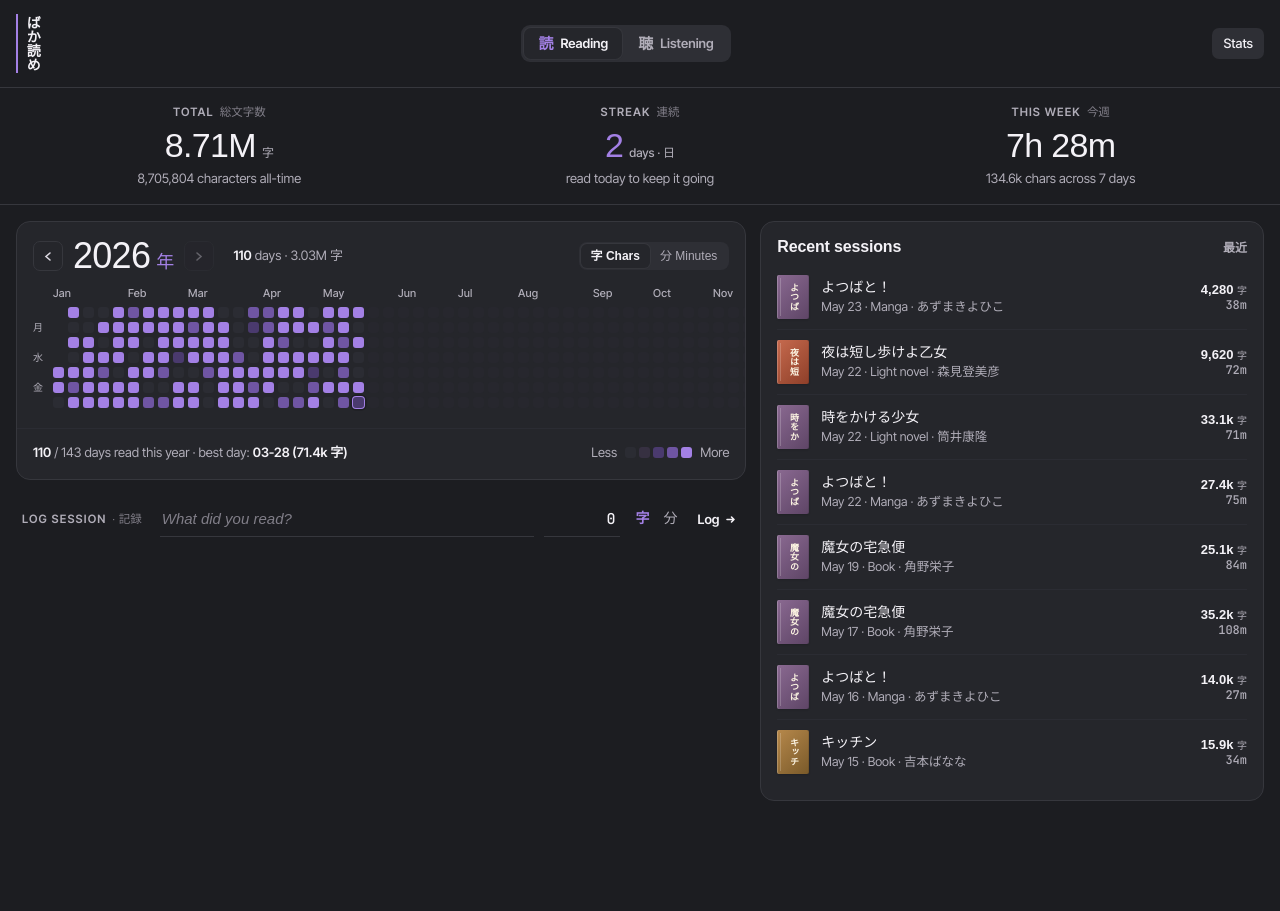
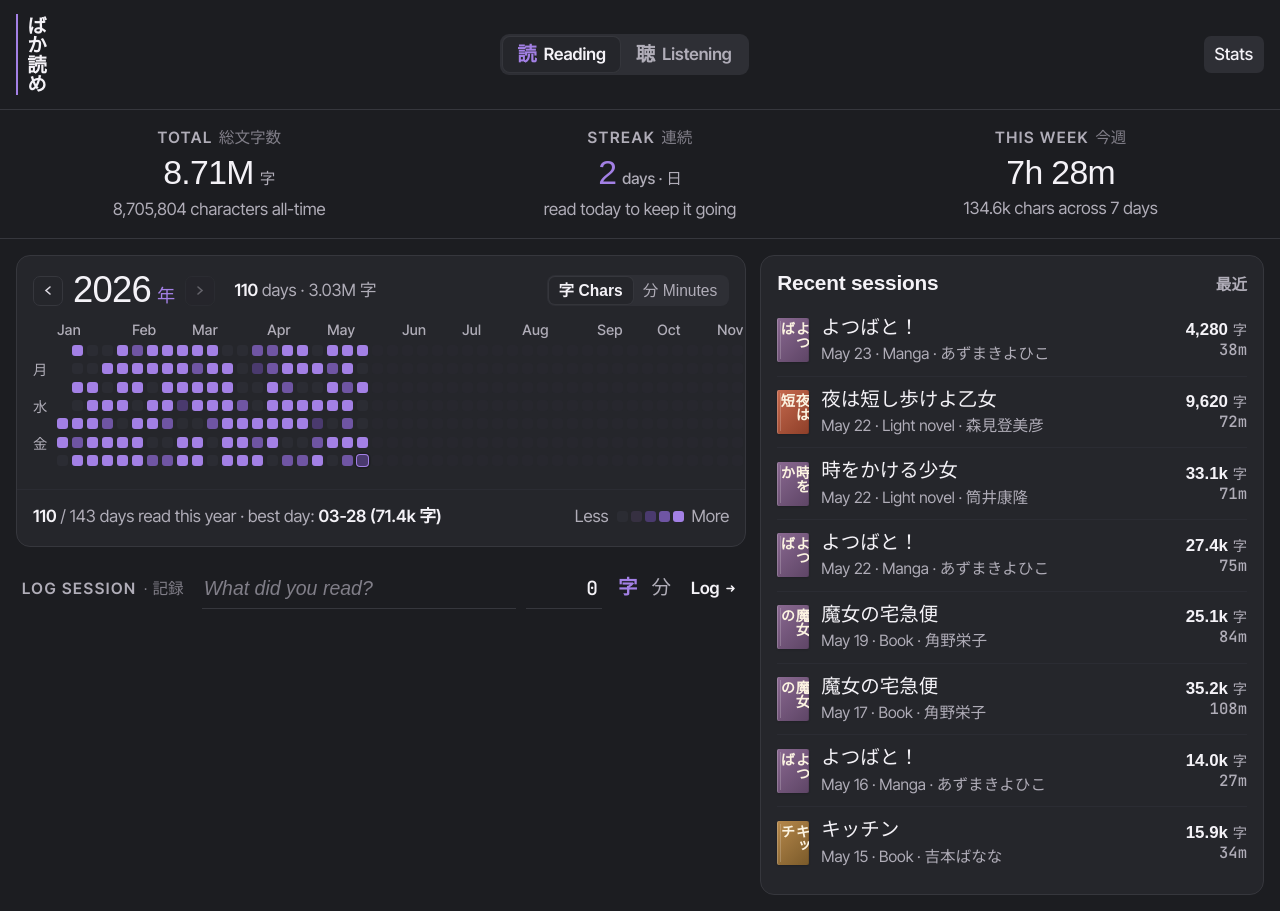
Before and after one commit to IchanP/baka-yome, a Next.js app: page / in a window 1280 px wide. Before the commit the page ends 817 px from the top, so only its background shows below. Built offline with nearby package versions, Linux system fonts and the light colour scheme; a web font is replaced by a local one.

Commit message:
css: tokenize font-size

```diff
--- a/app/globals.css
+++ b/app/globals.css
@@ -23,6 +23,17 @@
   --danger: #ef6f6f;
   /* Success — readable green on the dark surfaces. */
   --success: #5cc99a;
+
+  /* Type scale — one knob (--fs-scale) drives every text size. The two
+     display tokens grow at wider container widths via .sa-root overrides. */
+  --fs-scale: 1.3;
+  --fs-micro: calc(11px * var(--fs-scale));
+  --fs-xs: calc(12px * var(--fs-scale));
+  --fs-sm: calc(13px * var(--fs-scale));
+  --fs-base: calc(15px * var(--fs-scale));
+  --fs-md: calc(16px * var(--fs-scale));
+  --fs-display: calc(26px * var(--fs-scale));
+  --fs-display-lg: calc(28px * var(--fs-scale));
 
   /* Default accent — reading (purple). Library pages inherit this. */
   --accent: #a380e5;
@@ -107,6 +118,8 @@ input[type="number"]::-webkit-inner-spin-button {
     --pad: 28px;
     --gap: 18px;
     --radius: 16px;
+    --fs-display: calc(30px * var(--fs-scale));
+    --fs-display-lg: calc(36px * var(--fs-scale));
   }
 }
 
@@ -114,6 +127,7 @@ input[type="number"]::-webkit-inner-spin-button {
   .sa-root {
     --pad: 48px;
     --gap: 22px;
+    --fs-display: calc(34px * var(--fs-scale));
   }
 }
 
@@ -129,7 +143,7 @@ input[type="number"]::-webkit-inner-spin-button {
 }
 
 .sa-eyebrow {
-  font-size: 11.5px;
+  font-size: var(--fs-xs);
   letter-spacing: 0.1em;
   text-transform: uppercase;
   color: var(--mute);
@@ -178,7 +192,7 @@ input[type="number"]::-webkit-inner-spin-button {
 .sa-logo-spine {
   font-family: var(--font-serif-ja), serif;
   font-weight: 700;
-  font-size: 14px;
+  font-size: var(--fs-base);
   line-height: 1.05;
   color: var(--ink);
   writing-mode: vertical-rl;
@@ -192,7 +206,7 @@ input[type="number"]::-webkit-inner-spin-button {
 .sa-nav {
   display: flex;
   gap: 4px;
-  font-size: 13px;
+  font-size: var(--fs-sm);
 }
 
 .sa-nav span {
@@ -227,7 +241,7 @@ input[type="number"]::-webkit-inner-spin-button {
   border: none;
   background: transparent;
   font-weight: 600;
-  font-size: 13px;
+  font-size: var(--fs-sm);
   line-height: 1;
   color: var(--mute);
   padding: 8px 14px;
@@ -254,7 +268,7 @@ input[type="number"]::-webkit-inner-spin-button {
 
 .sa-mode button .k {
   font-family: var(--font-serif-ja), serif;
-  font-size: 15px;
+  font-size: var(--fs-base);
   font-weight: 600;
   line-height: 1;
 }
@@ -307,40 +321,28 @@ input[type="number"]::-webkit-inner-spin-button {
   letter-spacing: -0.02em;
   line-height: 1;
   color: var(--ink);
-  font-size: 26px;
+  font-size: var(--fs-display);
 }
 
 .sa-stat-num.accent {
   color: var(--accent);
 }
 
-@container (min-width: 720px) {
-  .sa-stat-num {
-    font-size: 30px;
-  }
-}
-
-@container (min-width: 1100px) {
-  .sa-stat-num {
-    font-size: 34px;
-  }
-}
-
 .sa-stat-unit {
-  font-size: 12px;
+  font-size: var(--fs-xs);
   color: var(--mute);
   font-weight: 500;
 }
 
 .sa-stat-sub {
-  font-size: 12.5px;
+  font-size: var(--fs-xs);
   color: var(--mute);
   margin-top: 6px;
 }
 
 @container (min-width: 720px) {
   .sa-stat-sub {
-    font-size: 13px;
+    font-size: var(--fs-sm);
     margin-top: 7px;
   }
 }
@@ -399,7 +401,7 @@ input[type="number"]::-webkit-inner-spin-button {
   margin: 0;
   font-family: var(--font-serif-ja), serif;
   font-weight: 500;
-  font-size: 28px;
+  font-size: var(--fs-display-lg);
   line-height: 1;
   color: var(--ink);
   letter-spacing: -0.02em;
@@ -412,14 +414,8 @@ input[type="number"]::-webkit-inner-spin-button {
   font-size: 0.5em;
 }
 
-@container (min-width: 720px) {
-  .sa-year-nav h2 {
-    font-size: 36px;
-  }
-}
-
 .sa-year-summary {
-  font-size: 13px;
+  font-size: var(--fs-sm);
   color: var(--mute);
   margin-left: 10px;
   display: none;
@@ -471,7 +467,7 @@ input[type="number"]::-webkit-inner-spin-button {
   background: transparent;
   font-family: var(--font-serif-ja), serif;
   font-weight: 500;
-  font-size: 12px;
+  font-size: var(--fs-xs);
   line-height: 1;
   color: var(--mute);
   padding: 6px 10px;
@@ -531,7 +527,7 @@ input[type="number"]::-webkit-inner-spin-button {
 .sa-yh-month {
   font-family: var(--font-sans), sans-serif;
   font-weight: 500;
-  font-size: 10px;
+  font-size: var(--fs-micro);
   line-height: 1;
   color: var(--mute);
   letter-spacing: 0.02em;
@@ -544,7 +540,7 @@ input[type="number"]::-webkit-inner-spin-button {
 .sa-yh-dow {
   font-family: var(--font-serif-ja), serif;
   font-weight: 500;
-  font-size: 10px;
+  font-size: var(--fs-micro);
   line-height: 1;
   color: var(--mute);
   padding-right: 6px;
@@ -595,10 +591,6 @@ input[type="number"]::-webkit-inner-spin-button {
   .sa-yh-cell {
     border-radius: 2.5px;
   }
-
-  .sa-yh-month {
-    font-size: 11px;
-  }
 }
 
 @container (min-width: 1100px) {
@@ -617,7 +609,7 @@ input[type="number"]::-webkit-inner-spin-button {
   justify-content: space-between;
   align-items: center;
   padding: 14px var(--pad) var(--pad);
-  font-size: 13px;
+  font-size: var(--fs-sm);
   color: var(--mute);
   flex-wrap: wrap;
   gap: 10px;
@@ -659,7 +651,7 @@ input[type="number"]::-webkit-inner-spin-button {
   margin: 0;
   font-family: var(--font-serif-ja), serif;
   font-weight: 600;
-  font-size: 16px;
+  font-size: var(--fs-md);
   line-height: 1.1;
   color: var(--ink);
   letter-spacing: -0.01em;
@@ -669,7 +661,7 @@ input[type="number"]::-webkit-inner-spin-button {
   font-family: var(--font-serif-ja), serif;
   letter-spacing: 0;
   text-transform: none;
-  font-size: 12px;
+  font-size: var(--fs-xs);
   color: var(--mute);
   font-weight: 600;
 }
@@ -703,7 +695,7 @@ input[type="number"]::-webkit-inner-spin-button {
   color: #fff;
   font-family: var(--font-serif-ja), serif;
   font-weight: 600;
-  font-size: 9px;
+  font-size: var(--fs-micro);
   line-height: 1.05;
   writing-mode: vertical-rl;
   text-orientation: upright;
@@ -731,7 +723,7 @@ input[type="number"]::-webkit-inner-spin-button {
 .sa-sess-title {
   font-family: var(--font-sans), sans-serif;
   font-weight: 500;
-  font-size: 14px;
+  font-size: var(--fs-base);
   line-height: 1.25;
   color: var(--ink);
   overflow: hidden;
@@ -740,7 +732,7 @@ input[type="number"]::-webkit-inner-spin-button {
 }
 
 .sa-sess-meta {
-  font-size: 12.5px;
+  font-size: var(--fs-xs);
   color: var(--mute);
   margin-top: 3px;
   overflow: hidden;
@@ -755,21 +747,21 @@ input[type="number"]::-webkit-inner-spin-button {
 .sa-sess-chars {
   font-family: var(--font-serif-ja), serif;
   font-weight: 600;
-  font-size: 13px;
+  font-size: var(--fs-sm);
   line-height: 1;
   color: var(--ink);
 }
 
 .sa-sess-chars .unit {
   color: var(--mute);
-  font-size: 10px;
+  font-size: var(--fs-micro);
   font-weight: 400;
 }
 
 .sa-sess-mins {
   font-family: var(--font-mono), monospace;
   font-weight: 500;
-  font-size: 12px;
+  font-size: var(--fs-xs);
   line-height: 1;
   color: var(--mute);
   margin-top: 3px;
@@ -793,7 +785,7 @@ input[type="number"]::-webkit-inner-spin-button {
 }
 
 .sa-log-eyebrow {
-  font-size: 11.5px;
+  font-size: var(--fs-xs);
   letter-spacing: 0.1em;
   text-transform: uppercase;
   color: var(--mute);
@@ -835,7 +827,7 @@ input[type="number"]::-webkit-inner-spin-button {
 }
 
 .sa-log-error {
-  font-size: 12px;
+  font-size: var(--fs-xs);
   font-weight: 500;
   color: var(--danger);
 }
@@ -860,7 +852,7 @@ input[type="number"]::-webkit-inner-spin-button {
   color: var(--ink);
   font-family: var(--font-serif-ja), serif;
   font-weight: 500;
-  font-size: 15px;
+  font-size: var(--fs-base);
   line-height: 1.2;
   transition: border-color 0.15s;
 }
@@ -886,7 +878,7 @@ input[type="number"]::-webkit-inner-spin-button {
   color: var(--ink);
   font-family: var(--font-mono), monospace;
   font-weight: 500;
-  font-size: 15px;
+  font-size: var(--fs-base);
   line-height: 1.2;
   text-align: right;
   font-variant-numeric: tabular-nums;
@@ -912,7 +904,7 @@ input[type="number"]::-webkit-inner-spin-button {
   cursor: pointer;
   font-family: var(--font-serif-ja), serif;
   font-weight: 500;
-  font-size: 14px;
+  font-size: var(--fs-base);
   line-height: 1;
   padding: 6px 6px;
   border-radius: 4px;
@@ -928,7 +920,7 @@ input[type="number"]::-webkit-inner-spin-button {
   color: var(--accent);
   font-family: var(--font-serif-ja), serif;
   font-weight: 600;
-  font-size: 14px;
+  font-size: var(--fs-base);
   line-height: 1;
   padding: 6px 4px;
   display: inline-flex;
@@ -943,7 +935,7 @@ input[type="number"]::-webkit-inner-spin-button {
   cursor: pointer;
   font-family: var(--font-sans), sans-serif;
   font-weight: 600;
-  font-size: 13px;
+  font-size: var(--fs-sm);
   line-height: 1;
   padding: 8px 4px;
   display: inline-flex;
@@ -987,7 +979,7 @@ input[type="number"]::-webkit-inner-spin-button {
   color: #1c1d21;
   font-family: var(--font-sans), sans-serif;
   font-weight: 600;
-  font-size: 15px;
+  font-size: var(--fs-base);
   line-height: 1.35;
   box-shadow: 0 14px 36px rgba(0, 0, 0, 0.4);
   animation: sa-toast-in 0.32s cubic-bezier(0.16, 1, 0.3, 1);
@@ -1012,7 +1004,7 @@ input[type="number"]::-webkit-inner-spin-button {
   border: none;
   background: transparent;
   color: inherit;
-  font-size: 20px;
+  font-size: var(--fs-md);
   line-height: 1;
   cursor: pointer;
   opacity: 0.65;
```
